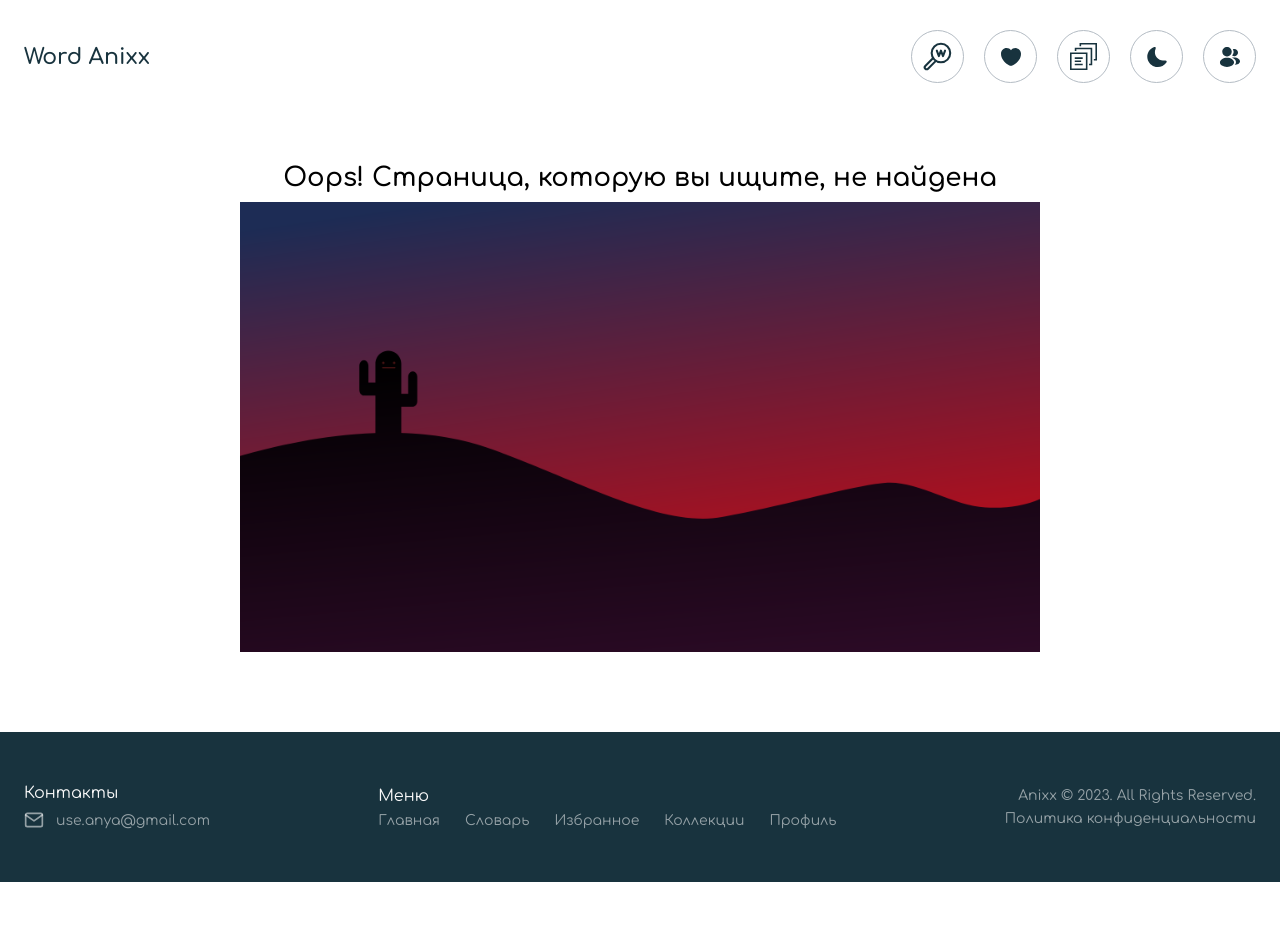
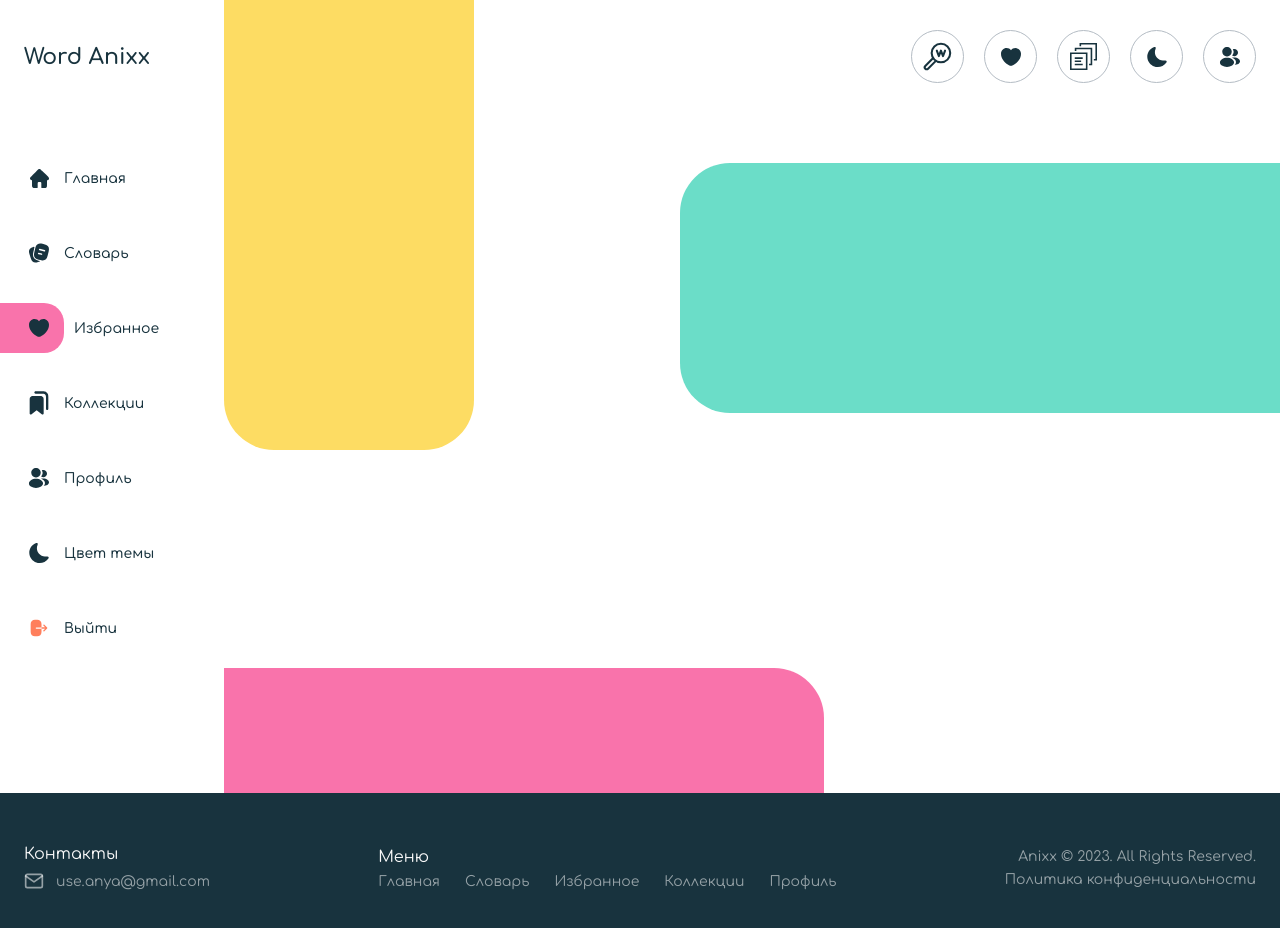
Before and after one commit to LeegraGH/YouResearch, a React (Create React App) app: page /favourite in a window 1280 px wide. Shown: the top 928 px of the page. Before the commit the page ends 882 px from the top, so only its background shows below. Built offline with nearby package versions, Linux system fonts and the light colour scheme.

Commit message:
Fix sidebar

```diff
--- a/src/components/app/App.jsx
+++ b/src/components/app/App.jsx
@@ -1,7 +1,7 @@
 import { BrowserRouter as Router, Routes, Route } from "react-router-dom";
 
 import Wrapper from "../wrapper/Wrapper";
-import { HomePage, DictionaryPage, Page404 } from "../pages";
+import { HomePage, DictionaryPage, FavouritePage, Page404 } from "../pages";
 
 import "../../styles/style.scss";
 
@@ -12,6 +12,7 @@ const App = () => {
                 <Routes>
                     <Route path="/" element={<HomePage />} />
                     <Route path="/dictionary" element={<DictionaryPage />} />
+                    <Route path="/favourite" element={<FavouritePage />} />
                     <Route path="*" element={<Page404 />} />
                 </Routes>
             </Wrapper>
--- a/src/components/home/Home.jsx
+++ /dev/null
@@ -1,14 +0,0 @@
-
-import SearchForm from "../searchForm/SearchForm";
-
-import "./home.scss";
-
-const Home = () => {
-    return (
-        <div className="search_panel">
-            <SearchForm />
-        </div>
-    )
-}
-
-export default Home;
--- a/src/components/main/Main.jsx
+++ b/src/components/main/Main.jsx
@@ -22,8 +22,8 @@ const Main = ({ Compoment }) => {
                             <NavigationItem to="/" src={home} name="Главная" color="#FDDC63" />
                             <NavigationItem to="/dictionary" src={dictionary} name="Словарь" color="#6BDDC8" />
                             <NavigationItem to="/favourite" src={heart} name="Избранное" color="#F973AB" />
-                            <NavigationItem to="/collections" src={collections} name="Коллекции" color="#FDDC63" />
-                            <NavigationItem to="/profile" src={profile} name="Профиль" color="#6BDDC8" />
+                            <NavigationItem to="/collections" src={collections} name="Коллекции" color="#a68beb" />
+                            <NavigationItem to="/profile" src={profile} name="Профиль" color="#7eaceb" />
                             <NavigationItem to="/theme" src={moon} name="Цвет темы" />
                             <NavigationItem to="/logout" src={logout} name="Выйти" />
                         </ul>
--- a/src/components/main/main.scss
+++ b/src/components/main/main.scss
@@ -24,13 +24,12 @@
                 display: flex;
                 align-items: center;
                 position: relative;
+                width: fit-content;
 
-                a {
-                    color: #18333E;
-                    font-size: 14px;
-                    font-weight: 500;
-                    line-height: normal;
-                }
+                color: #18333E;
+                font-size: 14px;
+                font-weight: 500;
+                line-height: normal;
 
                 .wrap__img {
                     width: 30px;
--- /dev/null
+++ b/src/components/pages/FavouritePage.jsx
@@ -0,0 +1,9 @@
+import Main from "../main/Main";
+
+const FavouritePage = () => {
+    return (
+        <Main Compoment={"div"} />
+    )
+}
+
+export default FavouritePage;
--- a/src/components/pages/HomePage.jsx
+++ b/src/components/pages/HomePage.jsx
@@ -1,9 +1,9 @@
 import Main from "../main/Main";
-import Home from "../home/Home";
+import SearchPanel from "../searchPanel/SearchPanel";
 
 const HomePage = () => {
     return (
-        <Main Compoment={Home} />
+        <Main Compoment={SearchPanel} />
     )
 }
 
--- a/src/components/pages/index.jsx
+++ b/src/components/pages/index.jsx
@@ -1,5 +1,6 @@
 import HomePage from "./HomePage";
 import DictionaryPage from "./DictionaryPage";
+import FavouritePage from "./FavouritePage";
 import Page404 from "./Page404";
 
-export { HomePage, DictionaryPage, Page404 };
+export { HomePage, DictionaryPage, FavouritePage, Page404 };
--- /dev/null
+++ b/src/components/searchPanel/SearchPanel.jsx
@@ -0,0 +1,14 @@
+
+import SearchForm from "../searchForm/SearchForm";
+
+import "./searchPanel.scss";
+
+const SearchPanel = () => {
+    return (
+        <div className="search-panel__block">
+            <SearchForm />
+        </div>
+    )
+}
+
+export default SearchPanel;
--- a/src/components/home/home.scss
+++ b/src/components/searchPanel/searchPanel.scss
@@ -1,4 +1,4 @@
-.search_panel {
+.search-panel__block {
     width: 75%;
     min-height: 300px;
     margin: 80px auto 0 auto;
--- a/src/styles/variables.scss
+++ b/src/styles/variables.scss
@@ -2,5 +2,7 @@ $main-color: #18333E;
 $back-color: #FFF;
 $yellow-color: #FDDC63;
 $pink-color: #F973AB;
+$violet-color: #a68beb;
+$blue-color: #7eaceb;
 $mint-color: #6BDDC8;
 $main-border-color: #B4BCC4;
```
